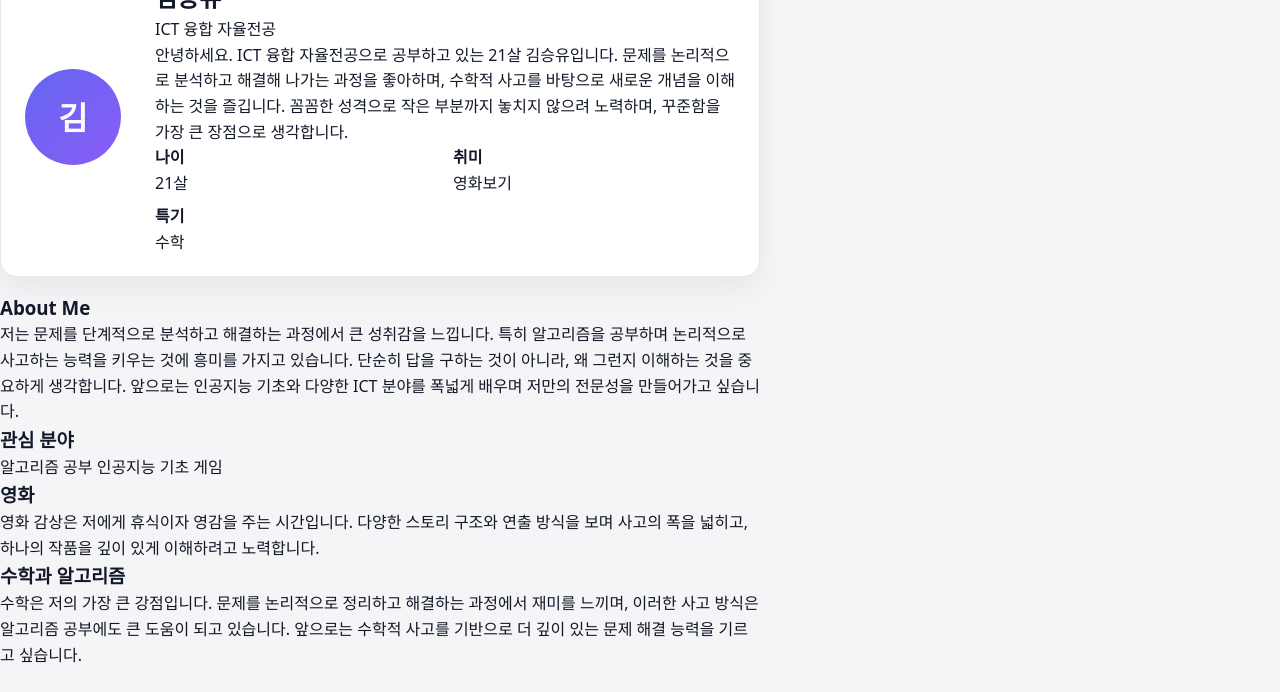
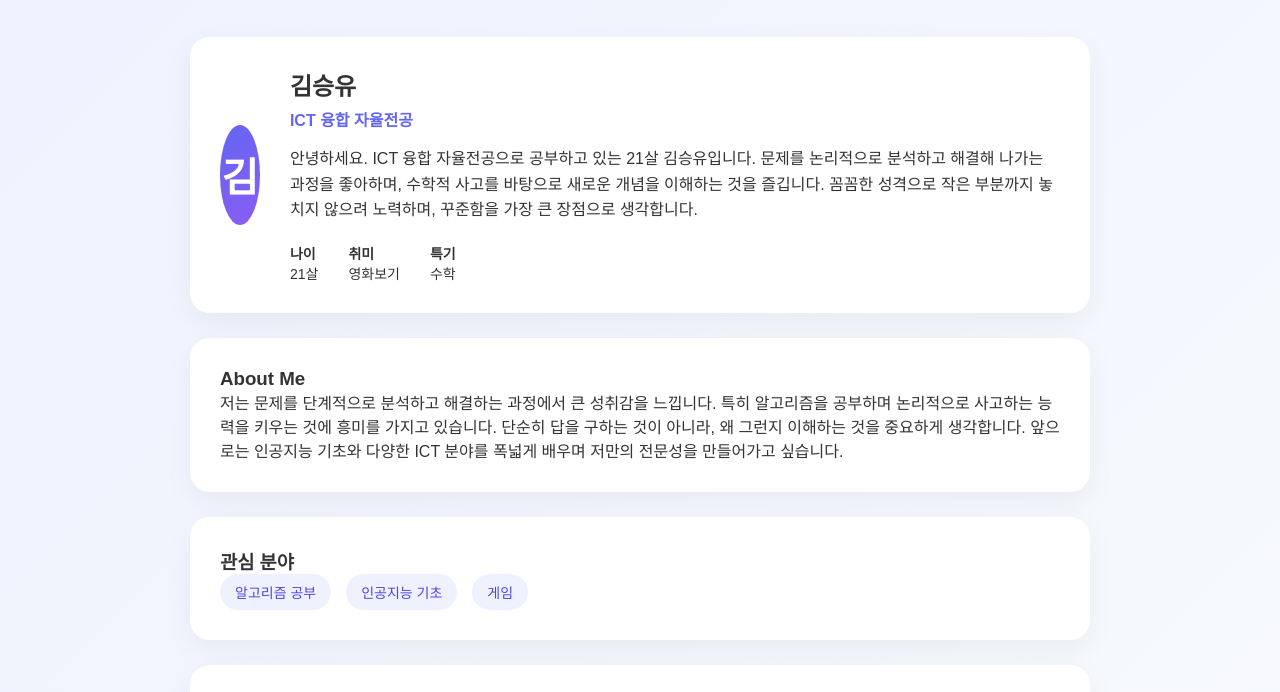
Before and after one commit to winyou221/winyou221.github.io, a plain HTML site: page index.html in a window 1280 px wide. Shown: the part 123-815 px from the top of the page. Drawn offline with Linux system fonts and the light colour scheme.

Commit message:
Update style.css

```diff
--- a/style.css
+++ b/style.css
@@ -1,68 +1,123 @@
-/* 전체 페이지 기본 설정 */
 * {
-    box-sizing: border-box;
     margin: 0;
     padding: 0;
+    box-sizing: border-box;
+    font-family: "Apple SD Gothic Neo", sans-serif;
 }
 
 body {
-    font-family: system-ui, -apple-system, BlinkMacSystemFont, "Segoe UI", sans-serif;
-    background-color: #f5f5f7;
-    color: #111827;
+    background: linear-gradient(135deg, #eef2ff, #f8fafc);
+    padding: 40px 20px;
+    color: #333;
+}
+
+.container {
+    max-width: 900px;
+    margin: auto;
+}
+
+.header {
+    text-align: center;
+    margin-bottom: 40px;
+}
+
+.header h1 {
+    font-size: 32px;
+    font-weight: 700;
+    margin-bottom: 10px;
+}
+
+.subtitle {
+    color: #666;
+    font-size: 16px;
+}
+
+/* 카드 공통 */
+.card {
+    background: white;
+    padding: 30px;
+    border-radius: 20px;
+    margin-bottom: 25px;
+    box-shadow: 0 10px 30px rgba(0,0,0,0.05);
+    transition: 0.3s;
+}
+
+.card:hover {
+    transform: translateY(-5px);
+}
+
+/* 프로필 */
+.profile-card {
+    display: flex;
+    gap: 30px;
+    align-items: center;
+}
+
+.avatar {
+    width: 100px;
+    height: 100px;
+    background: linear-gradient(135deg, #6366f1, #8b5cf6);
+    color: white;
+    font-size: 40px;
+    font-weight: bold;
+    border-radius: 50%;
+    display: flex;
+    justify-content: center;
+    align-items: center;
+}
+
+.profile-info h2 {
+    font-size: 24px;
+    margin-bottom: 5px;
+}
+
+.major {
+    color: #6366f1;
+    font-weight: 600;
+    margin-bottom: 15px;
+}
+
+.intro {
+    margin-bottom: 20px;
     line-height: 1.6;
 }
 
-/* 페이지 가운데 정렬 (노션 느낌) */
-.page {
-    min-height: 100vh;
+.info-grid {
     display: flex;
-    flex-direction: column;
-    align-items: center;
-    padding: 32px 16px;
+    gap: 30px;
+    font-size: 14px;
 }
 
-/* 메인 레이아웃 (노션처럼 폭 좁게) */
-.container {
-    width: 100%;
-    max-width: 760px;
+/* 태그 */
+.tags {
+    display: flex;
+    gap: 15px;
+    flex-wrap: wrap;
 }
 
-/* 카드 공통 스타일 */
-.profile-card,
-.section-card {
-    background-color: #ffffff;
-    border-radius: 16px;
-    padding: 24px 24px 20px;
-    margin-bottom: 16px;
-    box-shadow: 0 12px 32px rgba(15, 23, 42, 0.06);
-    border: 1px solid #e5e7eb;
+.tag {
+    background: #eef2ff;
+    color: #4f46e5;
+    padding: 8px 15px;
+    border-radius: 30px;
+    font-size: 14px;
+    font-weight: 500;
+    transition: 0.3s;
 }
 
-/* 프로필 카드 레이아웃 */
-.profile-card {
-    display: grid;
-    grid-template-columns: 110px 1fr;
-    gap: 20px;
-    align-items: center;
+.tag:hover {
+    background: #6366f1;
+    color: white;
 }
 
-/* 아바타 */
-.avatar {
-    width: 96px;
-    height: 96px;
-    border-radius: 999px;
-    background: linear-gradient(135deg, #6366f1, #8b5cf6);
-    display: flex;
-    align-items: center;
-    justify-content: center;
-    color: #f9fafb;
-    font-size: 32px;
-    font-weight: 600;
+/* 반응형 */
+@media (max-width: 768px) {
+    .profile-card {
+        flex-direction: column;
+        text-align: center;
+    }
+
+    .info-grid {
+        justify-content: center;
+    }
 }
-
-/* 정보 2열 정렬 */
-.info-grid {
-    display: grid;
-    grid-template-columns: repeat(2, minmax(0, 1fr));
-    gap: 8px 16px;
-}
```
